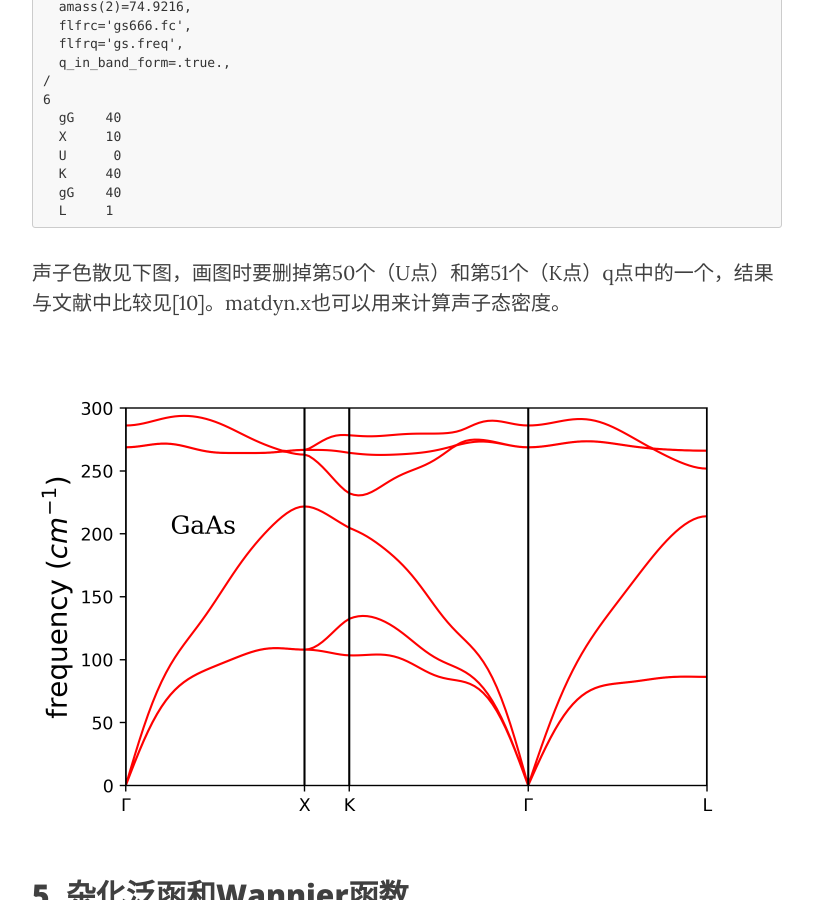
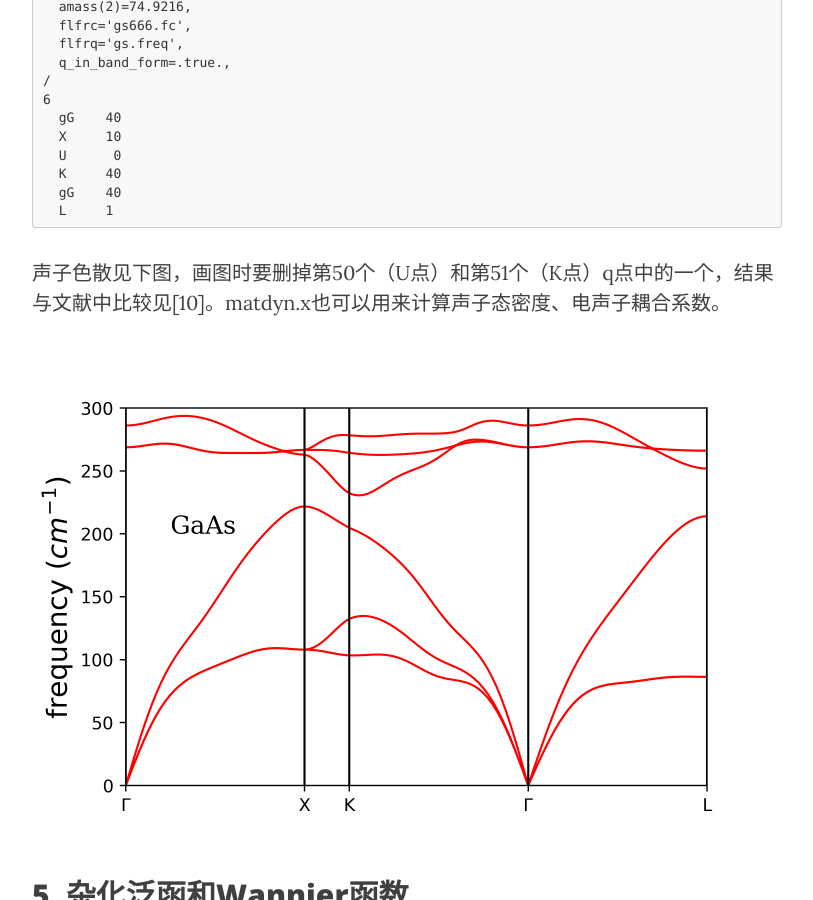
Before and after one commit to yyyu200/DFTbook, a Jekyll site: the page built from _posts/2019-04-01-HandsOn.md, in a window 1280 px wide and 900 px high, scrolled down 26816 px. Shown: the whole window, without its empty margins (233-1046 px from the left). Built offline with Jekyll 4.4.1, drawn with Linux system fonts in a browser that asks for light colours; nearby versions of some CDN libraries; formulas are drawn with MathJax 3; comment, search, counter and statistics services are not loaded.

Commit message:
modify at20190903-15:31:21-aliyun

````diff
--- a/_posts/2019-04-01-HandsOn.md
+++ b/_posts/2019-04-01-HandsOn.md
@@ -906,7 +906,7 @@
  /
 ```
 
-matdyn.x通过实空间nq1×nq2×nq3超胞上interatomic force constants计算任意q点声子频率。将以下保存为matdyn.inp，运行```matdyn.x < matdyn.inp > matdyn.out```，计算声子色散，q点定义见安装包[/Doc/brillouin_zones.pdf](https://gitlab.com/QEF/q-e/blob/develop/Doc/images/fcc_sc.png)。
+matdyn.x通过实空间nq1×nq2×nq3超胞上interatomic force constants计算任意q点声子频率。将以下保存为matdyn.inp，运行```matdyn.x < matdyn.inp > matdyn.out```，计算声子色散，q点定义见安装包[/Doc/brillouin_zones.pdf](https://gitlab.com/QEF/q-e/blob/develop/Doc/brillouin_zones.tex)。
 
 ```
 &input
@@ -925,7 +925,7 @@
   gG    40
   L     1
 ```
-声子色散见下图，画图时要删掉第50个（U点）和第51个（K点）q点中的一个，结果与文献中比较见[10]。matdyn.x也可以用来计算声子态密度。
+声子色散见下图，画图时要删掉第50个（U点）和第51个（K点）q点中的一个，结果与文献中比较见[10]。matdyn.x也可以用来计算声子态密度、电声子耦合系数。
 
 <p align="left">
     <img src="../../../../../img/gaas_phonon.png" width="1000"/>
````
